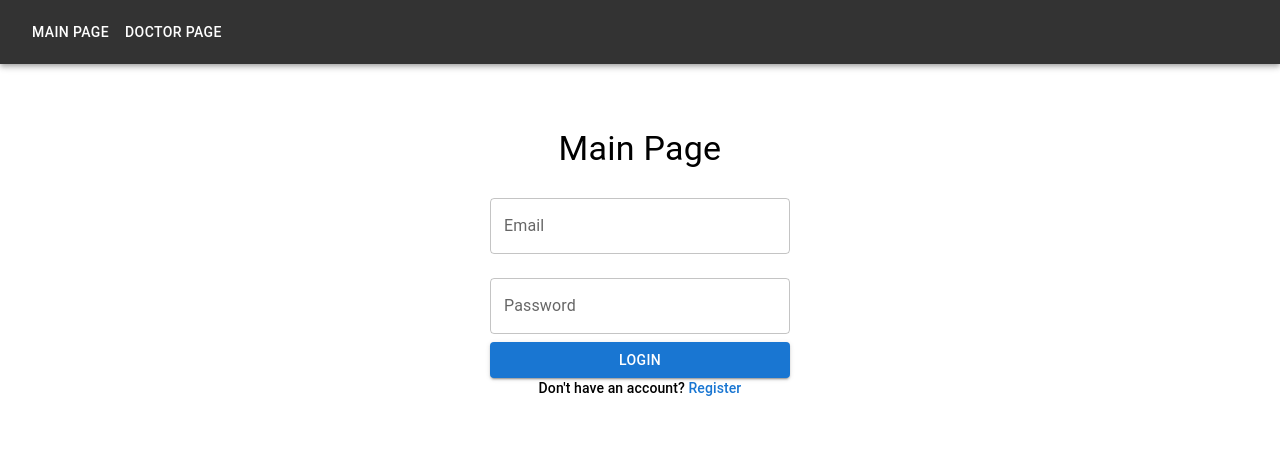
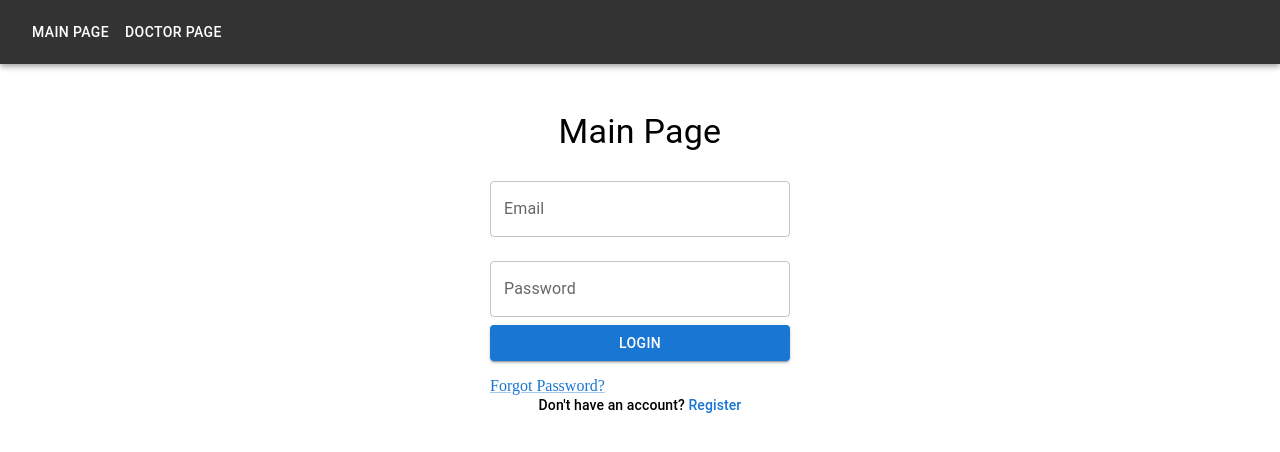
Before and after one commit to JStepnicki/Onco-Marker, a React (Vite) app in the folder frontend/: page / in a window 1280 px wide. Shown: the top 452 px of the page. Built offline with nearby package versions, Linux system fonts and the light colour scheme.

Commit message:
password recovery

```diff
--- a/frontend/src/components/Auth/Login.jsx
+++ b/frontend/src/components/Auth/Login.jsx
@@ -1,25 +1,35 @@
 import React, { useState } from 'react';
-import { Button, TextField, Box } from '@mui/material';
+import { Button, TextField, Box, Link } from '@mui/material';
 import { useNavigate } from 'react-router-dom';
 import './Login.css';
 import app from '../../../firebase';
-import { getAuth, signInWithEmailAndPassword } from 'firebase/auth'; // Correct the import
+import { getAuth, signInWithEmailAndPassword, sendPasswordResetEmail } from 'firebase/auth';
 
 function Login() {
   const navigate = useNavigate();
   const [email, setEmail] = useState('');
   const [password, setPassword] = useState('');
-  const auth = getAuth(app); // Get auth from Firebase app
+  const auth = getAuth(app);
 
   const handleSubmit = async (event) => {
     event.preventDefault();
 
     try {
-      await signInWithEmailAndPassword(auth, email, password); // Use signInWithEmailAndPassword from auth
+      await signInWithEmailAndPassword(auth, email, password);
       navigate('/doctors');
     } catch (error) {
       console.error('Error signing in:', error);
       // Handle login errors
+    }
+  };
+
+  const handleForgotPassword = async () => {
+    try {
+      await sendPasswordResetEmail(auth, email);
+      alert('Password reset email sent. Check your inbox!');
+    } catch (error) {
+      console.error('Error sending reset email:', error);
+      alert('Failed to send reset email. Check your email address.');
     }
   };
 
@@ -45,6 +55,11 @@ function Login() {
       <Button variant="contained" color="primary" type="submit" fullWidth>
         Login
       </Button>
+      <Box mt={2}>
+        <Link onClick={handleForgotPassword} style={{ cursor: 'pointer' }}>
+          Forgot Password?
+        </Link>
+      </Box>
     </Box>
   );
 }
```
